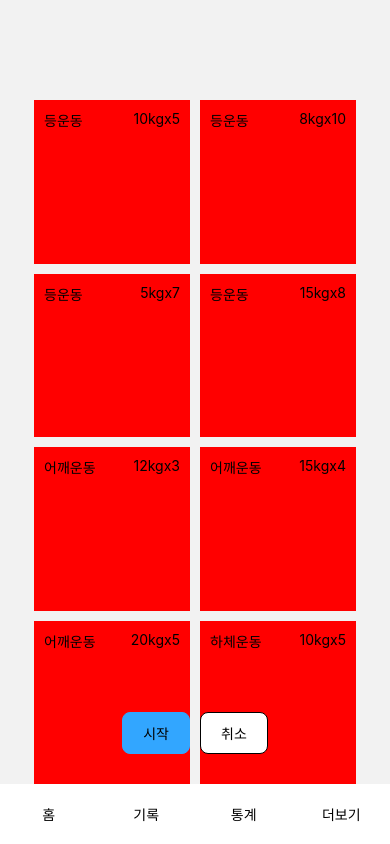
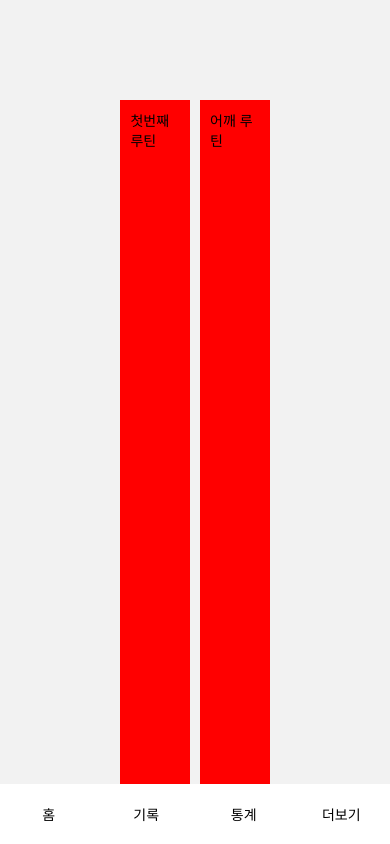
Before and after one commit to kigpand/healthinfo, a React Native app: screen /Prev in a window 390 px wide. Built offline with nearby package versions, Linux system fonts and the light colour scheme.

Commit message:
routine interface 변경

```diff
--- a/components/PrevButton.tsx
+++ /dev/null
@@ -1,66 +0,0 @@
-import {StyleSheet, Text, TouchableOpacity, View} from 'react-native';
-import {ParamListBase, useNavigation} from '@react-navigation/native';
-import {NativeStackNavigationProp} from '@react-navigation/native-stack';
-import {useState} from 'react';
-import StartModal from './modal/StartModal';
-
-type Props = {
-  prevData: any;
-};
-
-export default function PrevButton({prevData}: Props) {
-  const nav = useNavigation<NativeStackNavigationProp<ParamListBase>>();
-  const [onView, setOnView] = useState<boolean>(false);
-
-  function onStart() {
-    setOnView(true);
-  }
-
-  function onCancle() {
-    nav.navigate('Home');
-  }
-
-  return (
-    <View style={style.container}>
-      <TouchableOpacity style={style.button} onPress={onStart}>
-        <Text>시작</Text>
-      </TouchableOpacity>
-      <TouchableOpacity style={style.cancle} onPress={onCancle}>
-        <Text>취소</Text>
-      </TouchableOpacity>
-      <StartModal
-        prevData={prevData}
-        onView={onView}
-        onCloseView={() => setOnView(false)}
-      />
-    </View>
-  );
-}
-
-const style = StyleSheet.create({
-  container: {
-    position: 'absolute',
-    bottom: 30,
-    flex: 1,
-    flexDirection: 'row',
-    alignItems: 'center',
-    justifyContent: 'center',
-    gap: 10,
-  },
-  button: {
-    paddingHorizontal: 20,
-    paddingVertical: 10,
-    backgroundColor: '#32a6ff',
-    borderWidth: 1,
-    borderColor: '#32a6ff',
-    borderRadius: 8,
-  },
-  cancle: {
-    paddingHorizontal: 20,
-    paddingVertical: 10,
-    backgroundColor: '#ffffff',
-    borderWidth: 1,
-    borderColor: '#000000',
-    borderRadius: 8,
-  },
-});
--- a/components/modal/RecordViewModal.tsx
+++ b/components/modal/RecordViewModal.tsx
@@ -5,7 +5,6 @@ type Props = {
 };
 
 export default function RecordViewModal({modalItem}: Props) {
-  console.log(modalItem);
   return (
     <View style={style.container}>
       <Text>modal</Text>
--- a/components/modal/StartModal.tsx
+++ b/components/modal/StartModal.tsx
@@ -4,19 +4,20 @@ import {useState} from 'react';
 import {Modal, View, Text, StyleSheet, TextInput} from 'react-native';
 import {borderColor} from '../../style/color';
 import useExercise from '../../store/useExercise';
+import {IRoutine} from '../../interface/IRoutine';
 
 type Props = {
-  prevData: any;
+  routine: IRoutine;
   onView: boolean;
   onCloseView: () => void;
 };
 
-export default function StartModal({prevData, onView, onCloseView}: Props) {
+export default function StartModal({routine, onView, onCloseView}: Props) {
   const [time, setTime] = useState<string>('0');
   const nav = useNavigation<NativeStackNavigationProp<ParamListBase>>();
   const {setRoutine} = useExercise();
   const onSuccess = () => {
-    setRoutine(prevData, time);
+    setRoutine(routine, time);
     nav.navigate('Set');
     onCloseView();
   };
--- a/data/data.ts
+++ b/data/data.ts
@@ -1,53 +1,65 @@
+import {IRoutine} from '../interface/IRoutine';
+
 export const category = ['등', '하체', '어깨', '팔', '가슴'];
 
-export const prevData = [
+export const prevData: IRoutine[] = [
   {
-    cateogry: '등',
+    title: '첫번째 루틴',
+    routine: [
+      {
+        category: '등',
         title: '등운동',
         kg: '10kg',
         set: 5,
       },
       {
-    cateogry: '등',
+        category: '등',
         title: '등운동',
         kg: '8kg',
         set: 10,
       },
       {
-    cateogry: '등',
+        category: '등',
         title: '등운동',
         kg: '5kg',
         set: 7,
       },
       {
-    cateogry: '등',
+        category: '등',
         title: '등운동',
         kg: '15kg',
         set: 8,
       },
       {
-    cateogry: '어깨',
+        category: '하체',
+        title: '하체운동',
+        kg: '10kg',
+        set: 5,
+      },
+    ],
+  },
+  {
+    title: '어깨 루틴',
+    routine: [
+      {
+        category: '어깨',
         title: '어깨운동',
         kg: '12kg',
         set: 3,
       },
       {
-    cateogry: '어깨',
+        category: '어깨',
         title: '어깨운동',
         kg: '15kg',
         set: 4,
       },
       {
-    cateogry: '어깨',
+        category: '어깨',
         title: '어깨운동',
         kg: '20kg',
         set: 5,
       },
-  {
-    cateogry: '하체',
-    title: '하체운동',
-    kg: '10kg',
-    set: 5,
+    ],
   },
 ];
 
--- a/navigation/NewData.tsx
+++ b/navigation/NewData.tsx
@@ -1,16 +1,18 @@
-import {StyleSheet, Text, View} from 'react-native';
+import {StyleSheet, Text, TextInput, View} from 'react-native';
 import {category} from '../data/data';
 
 export default function NewData() {
   return (
     <View style={style.container}>
-      {category.map((cate: string, i: number) => {
+      <Text>루틴명을 입력해주세요</Text>
+      <TextInput />
+      {/* {category.map((cate: string, i: number) => {
         return (
           <Text style={style.list} key={i}>
             {cate}
           </Text>
         );
-      })}
+      })} */}
     </View>
   );
 }
--- a/navigation/Prev.tsx
+++ b/navigation/Prev.tsx
@@ -1,24 +1,35 @@
 import {StyleSheet, Text, View} from 'react-native';
-import PrevButton from '../components/PrevButton';
 import {prevData} from '../data/data';
+import StartModal from '../components/modal/StartModal';
+import {useState} from 'react';
+import {IRoutine} from '../interface/IRoutine';
 
 export default function Prev() {
+  const [onView, setOnView] = useState<boolean>(false);
+  const [routine, setRoutine] = useState<IRoutine | null>(null);
+
+  function openModal(routine: IRoutine) {
+    setRoutine(routine);
+    setOnView(true);
+  }
+
+  function closeModal() {
+    setRoutine(null);
+    setOnView(false);
+  }
+
   return (
     <View style={style.container}>
       <View style={style.prev}>
         {prevData.map((prev, i) => {
           return (
             <View style={style.item} key={i}>
-              <Text>{prev.title}</Text>
-              <View style={style.kg}>
-                <Text>{prev.kg}</Text>
-                <Text>x{prev.set}</Text>
-              </View>
+              <Text onPress={() => openModal(prev)}>{prev.title}</Text>
             </View>
           );
         })}
       </View>
-      <PrevButton prevData={prevData} />
+      <StartModal routine={routine!} onView={onView} onCloseView={closeModal} />
     </View>
   );
 }
--- a/store/useExercise.ts
+++ b/store/useExercise.ts
@@ -3,12 +3,12 @@ import {IRoutine, IRoutineStore} from '../interface/IRoutine';
 
 interface IUserStore {
   routine: IRoutineStore | null;
-  setRoutine: (list: IRoutine[], timer: string) => void;
+  setRoutine: (list: IRoutine, timer: string) => void;
 }
 
 const useExercise = create<IUserStore>(set => ({
   routine: null,
-  setRoutine: (list: IRoutine[], timer: string) =>
+  setRoutine: (list: IRoutine, timer: string) =>
     set({routine: {routine: list, timer: timer}}),
 }));
 
```
Also changed, not shown: interface/IRoutine.ts (+8 -3 lines). Lines whose indentation alone changed are shown as unchanged.
